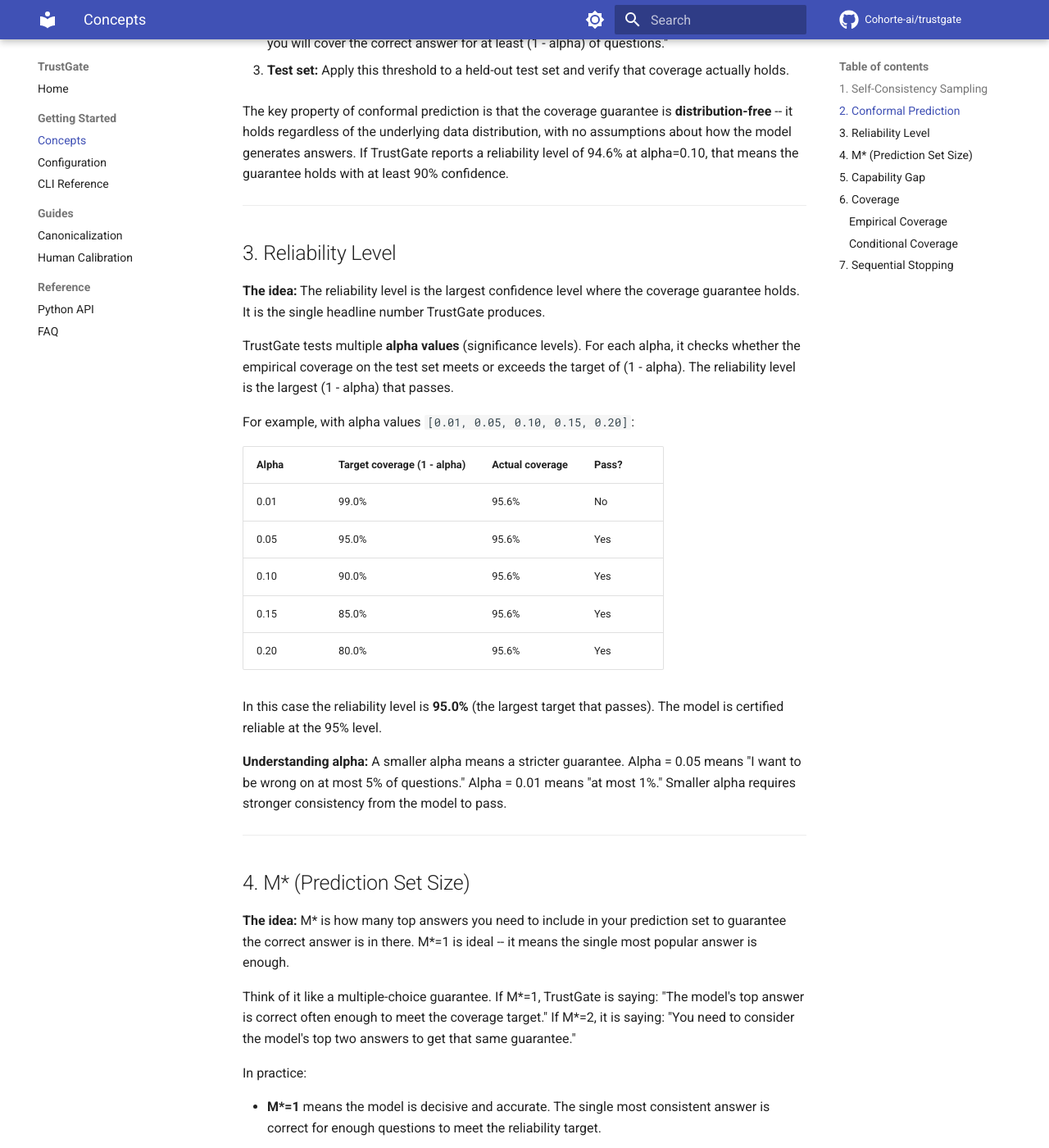
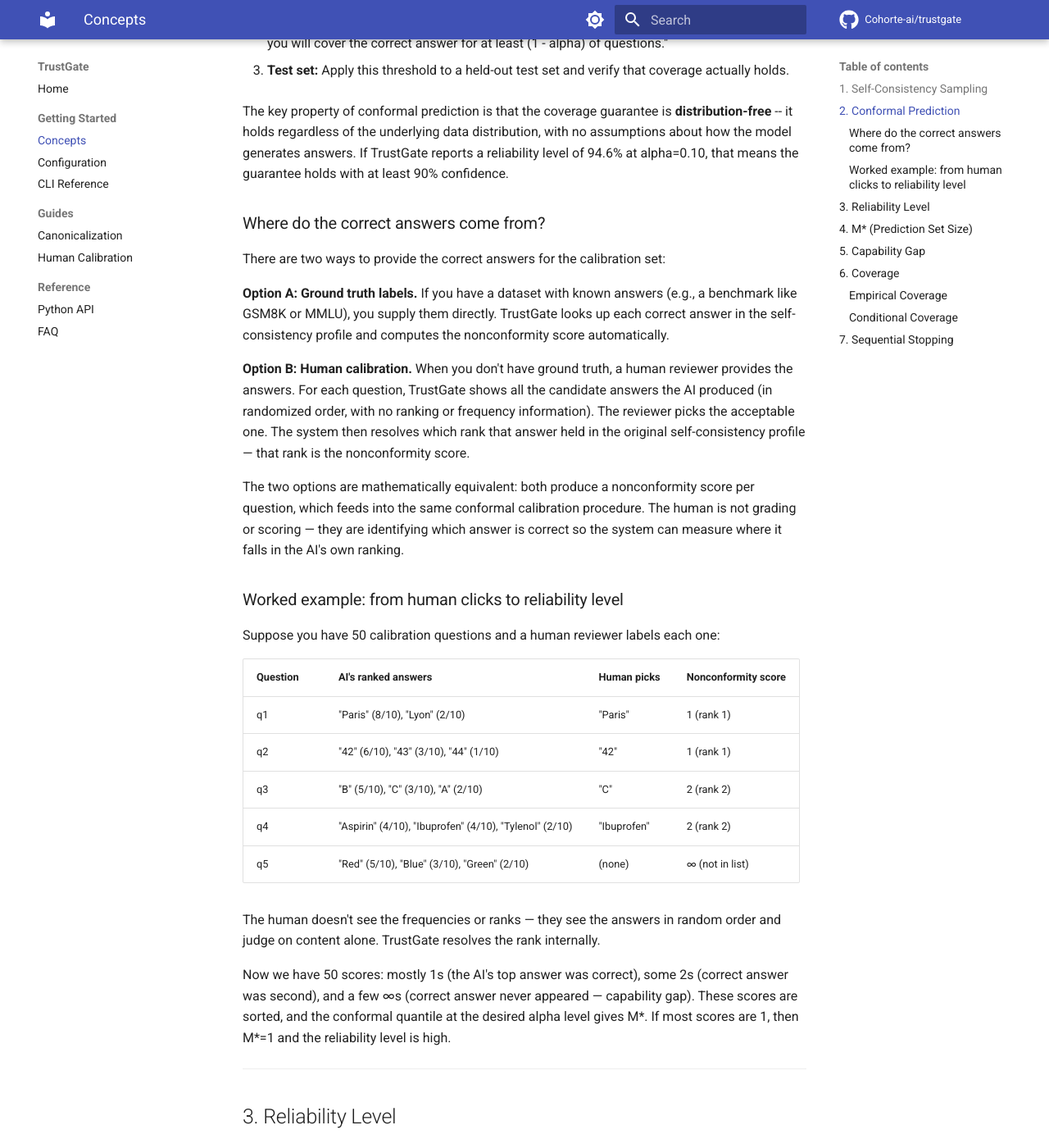
Before and after one commit to Cohorte-ai/trustgate, an MkDocs documentation site: the page built from docs/concepts.md, in a window 1280 px wide and 1400 px high, scrolled down 1348 px. Shown: the whole window at 82% size. Built offline with MkDocs 1.6.1 and Material for MkDocs 9.7.7, drawn with Linux system fonts in a browser that asks for light colours; comment, search, counter and statistics services are not loaded.

Commit message:
Document how human feedback becomes a reliability guarantee
- concepts.md: add "Where do the correct answers come from?" section
  explaining ground truth vs human calibration, both producing
  nonconformity scores that feed into the same conformal procedure
- concepts.md: add worked example table showing human clicks → ranks
  → nonconformity scores → M* → reliability level
- human-calibration.md: add "What happens to the reviewer's selections"
  section connecting each selection type (rank 1, rank 2, none) to
  its nonconformity score and downstream effect on M*

Co-Authored-By: Claude Opus 4.6 (1M context) <noreply@anthropic.com>

```diff
--- a/docs/concepts.md
+++ b/docs/concepts.md
@@ -37,6 +37,32 @@ Here is how it works at a high level:
 3. **Test set:** Apply this threshold to a held-out test set and verify that coverage actually holds.
 
 The key property of conformal prediction is that the coverage guarantee is **distribution-free** -- it holds regardless of the underlying data distribution, with no assumptions about how the model generates answers. If TrustGate reports a reliability level of 94.6% at alpha=0.10, that means the guarantee holds with at least 90% confidence.
+
+### Where do the correct answers come from?
+
+There are two ways to provide the correct answers for the calibration set:
+
+**Option A: Ground truth labels.** If you have a dataset with known answers (e.g., a benchmark like GSM8K or MMLU), you supply them directly. TrustGate looks up each correct answer in the self-consistency profile and computes the nonconformity score automatically.
+
+**Option B: Human calibration.** When you don't have ground truth, a human reviewer provides the answers. For each question, TrustGate shows all the candidate answers the AI produced (in randomized order, with no ranking or frequency information). The reviewer picks the acceptable one. The system then resolves which rank that answer held in the original self-consistency profile — that rank is the nonconformity score.
+
+The two options are mathematically equivalent: both produce a nonconformity score per question, which feeds into the same conformal calibration procedure. The human is not grading or scoring — they are identifying which answer is correct so the system can measure where it falls in the AI's own ranking.
+
+### Worked example: from human clicks to reliability level
+
+Suppose you have 50 calibration questions and a human reviewer labels each one:
+
+| Question | AI's ranked answers | Human picks | Nonconformity score |
+|----------|-----------------------|-------------|---------------------|
+| q1 | "Paris" (8/10), "Lyon" (2/10) | "Paris" | 1 (rank 1) |
+| q2 | "42" (6/10), "43" (3/10), "44" (1/10) | "42" | 1 (rank 1) |
+| q3 | "B" (5/10), "C" (3/10), "A" (2/10) | "C" | 2 (rank 2) |
+| q4 | "Aspirin" (4/10), "Ibuprofen" (4/10), "Tylenol" (2/10) | "Ibuprofen" | 2 (rank 2) |
+| q5 | "Red" (5/10), "Blue" (3/10), "Green" (2/10) | (none) | ∞ (not in list) |
+
+The human doesn't see the frequencies or ranks — they see the answers in random order and judge on content alone. TrustGate resolves the rank internally.
+
+Now we have 50 scores: mostly 1s (the AI's top answer was correct), some 2s (correct answer was second), and a few ∞s (correct answer never appeared — capability gap). These scores are sorted, and the conformal quantile at the desired alpha level gives M\*. If most scores are 1, then M\*=1 and the reliability level is high.
 
 ---
 
--- a/docs/human-calibration.md
+++ b/docs/human-calibration.md
@@ -25,6 +25,24 @@ needed for conformal calibration.
 4. The reviewer picks the acceptable answer (or "none of these").
 5. The system internally resolves the rank of the selected answer → nonconformity score.
 6. Labels are saved as `{question_id: canonical_answer}` — directly compatible with `trustgate certify --ground-truth`.
+
+### What happens to the reviewer's selections
+
+Each selection produces a **nonconformity score** — the rank of the selected
+answer in the AI's original self-consistency profile:
+
+- Reviewer picks an answer that was the AI's **most frequent** response → score = 1 (the AI agreed with the human)
+- Reviewer picks an answer that was the AI's **second most frequent** → score = 2 (the AI's top pick was wrong, but the correct answer was close)
+- Reviewer picks an answer that was **third or lower** → score = 3+ (the AI buried the correct answer)
+- Reviewer picks **"none of these"** → score = ∞ (the AI never produced the correct answer — capability gap)
+
+These scores feed into conformal calibration: they are sorted, and the
+quantile at confidence level 1-α gives M\* (how many top answers you need to
+include to guarantee coverage). If most scores are 1, then M\*=1 and the
+reliability level is high. See [Concepts](concepts.md#worked-example-from-human-clicks-to-reliability-level) for a worked example.
+
+The reviewer doesn't need to understand any of this — they just pick the
+correct answer. The math happens behind the scenes.
 
 ---
 
```
